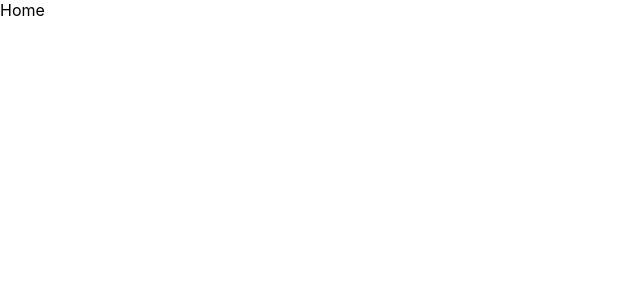
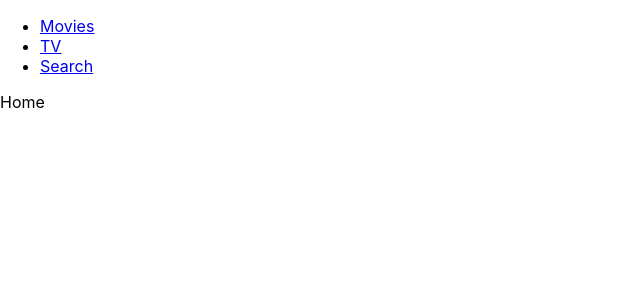
Before and after one commit to clemado1/practice, a React (Create React App) app: page / in a window 1280 px wide. Shown: the top 300 px of the page, without its empty margins (0-640 px from the left). Built offline with nearby package versions, Linux system fonts and the light colour scheme.

Commit message:
react css 1&2

```diff
--- a/src/Components/App.js
+++ b/src/Components/App.js
@@ -1,9 +1,11 @@
 import React, { Component } from "react";
 import Router from "Components/Router";
+import Header from "./Header/Header";
 
 function App() {
   return (
     <>
+      <Header />
       <Router />
     </>
   );
--- /dev/null
+++ b/src/Components/Header/Header.js
@@ -0,0 +1,18 @@
+import React from 'react'
+import styles from "./Header.module.css"
+
+export default () => (
+    <header className="nav">
+        <ul className={styles.navList}>
+        <li>
+            <a href="/">Movies</a>
+        </li>
+        <li>
+            <a href="/tv">TV</a>
+        </li>
+        <li>
+            <a href="/search">Search</a>
+        </li>
+        </ul>
+    </header>
+)
--- /dev/null
+++ b/src/Components/Header/Header.module.css
@@ -0,0 +1,7 @@
+.navList ul {
+    display: flex;
+}
+
+.navList:hover {
+    background-color: blue;
+}
--- /dev/null
+++ b/src/Components/Header/index.js
@@ -0,0 +1,3 @@
+import Header from "./Header";
+
+export default Header;
--- a/src/Components/Router.js
+++ b/src/Components/Router.js
@@ -1,15 +1,21 @@
 import React from 'react';
-import { HashRouter as Router, Route } from "react-router-dom";
+import {
+    BrowserRouter as Router,
+    Route,
+    Redirect,
+    Switch
+} from "react-router-dom";
 import Home from "Routes/Home";
 import Search from "Routes/Search";
 import TV from "Routes/TV";
 
 export default () => (
     <Router>
-        <>
+        <Switch>
             <Route path="/" exact component={Home} />
-            <Route path="/tv" exact component={TV} />
-            <Route path="/search" exact component={Search} />
-        </>
+            <Route path="/tv" component={TV} />
+            <Route path="/search" component={Search} />
+            <Redirect from="*" to="/" />
+        </Switch>
     </Router>
 )
```
